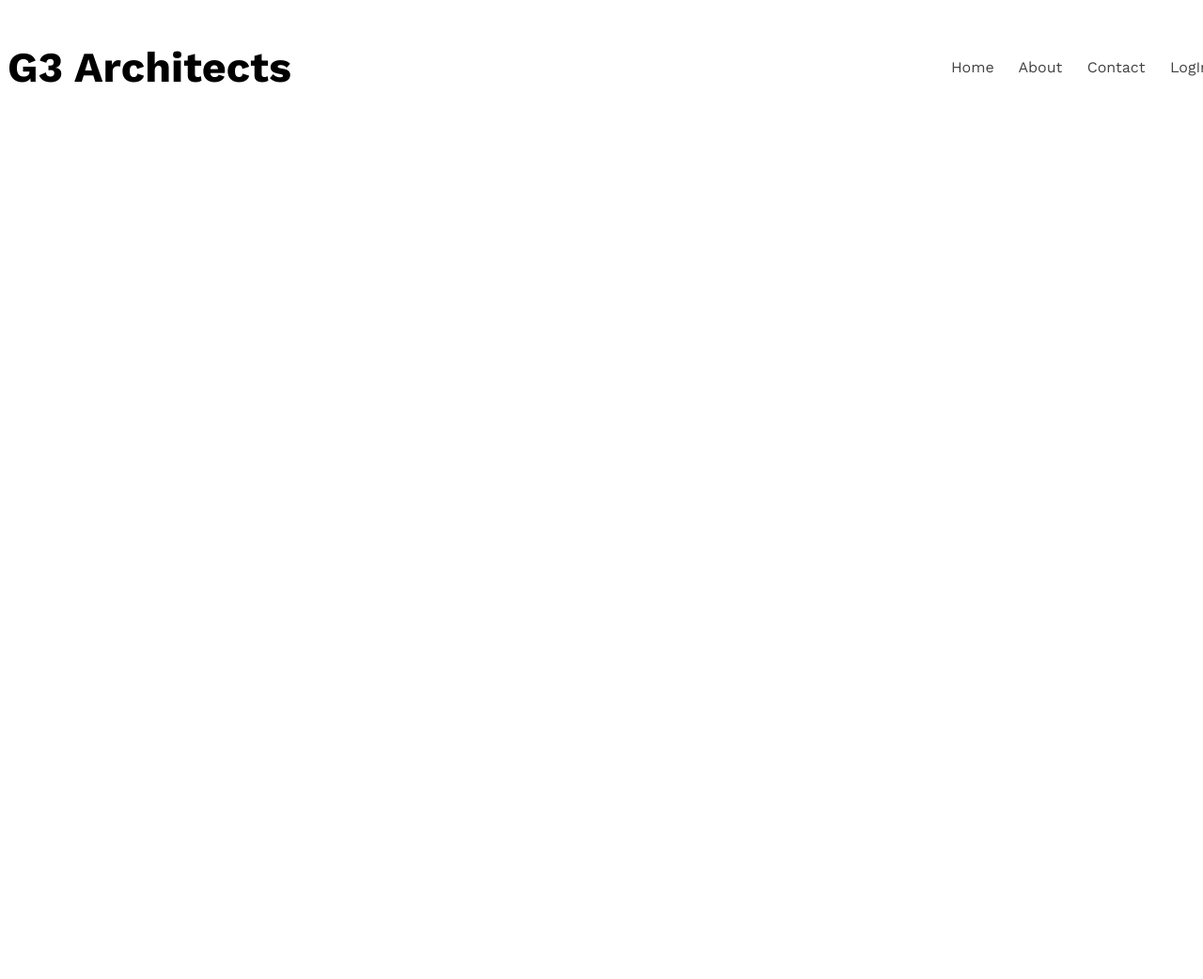
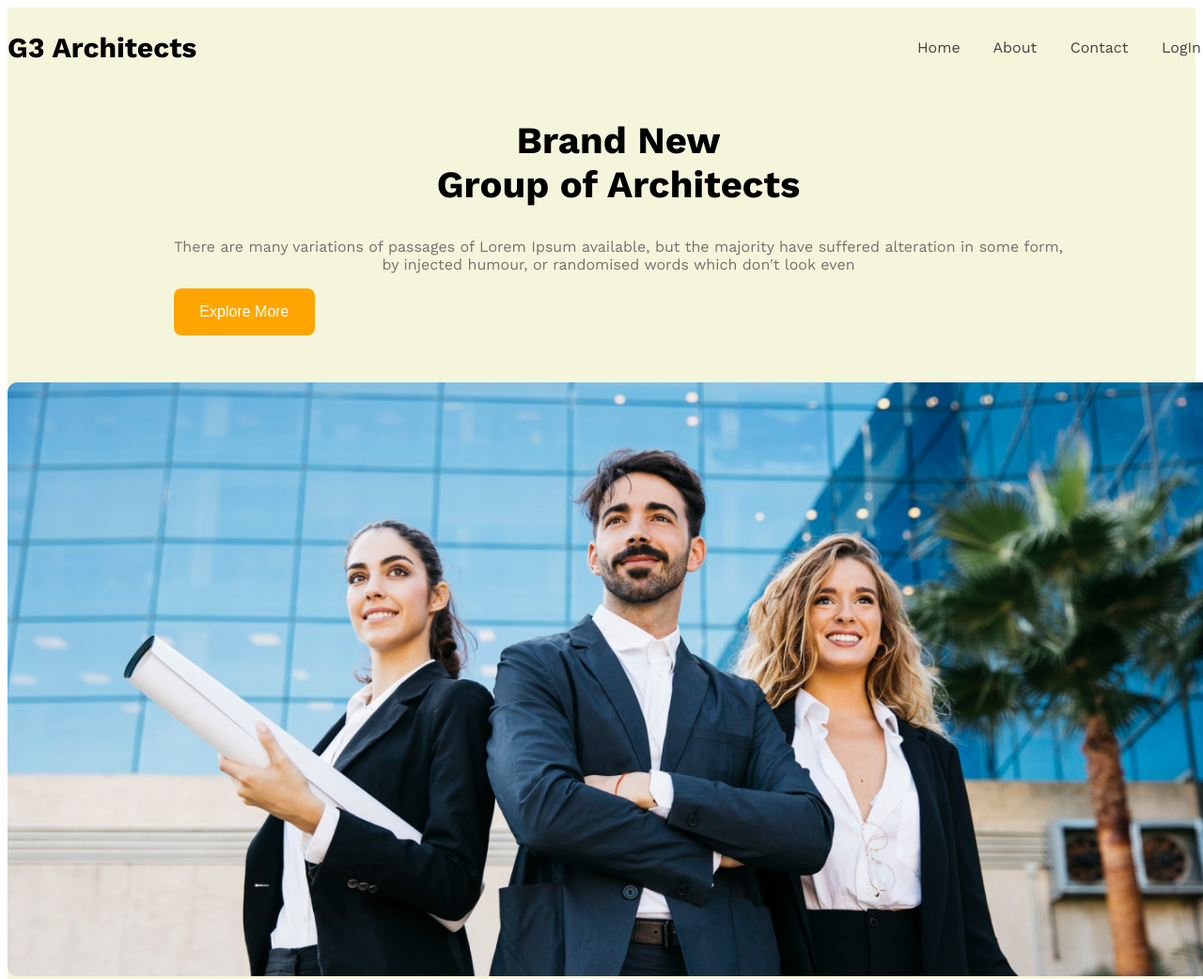
Before and after one commit to Nurealom405/assinment-2, a plain HTML site: page index.html in a window 1280 px wide. Shown: the top 1042 px of the page at 94% size. Before the commit the page ends 800 px from the top, so only its background shows below. Drawn offline with nearby package versions, Linux system fonts and the light colour scheme.

Commit message:
1st section done,button not center

```diff
--- a/index.html
+++ b/index.html
@@ -9,7 +9,8 @@
     <link rel="stylesheet" href="styles/style.css">
 </head>
 <body>
-    <!-- header -->
+    <section class="first-section">
+        <!-- header -->
     <header class="navigation container">
         <nav class="logo title">
             <h2>G3 Architects</h2>
@@ -21,5 +22,19 @@
             <a href="">LogIn</a>
         </nav>
     </header>
+    <!-- banner -->
+    <section class="banner container">
+        <div class="banner-info">
+            <h2 class="title-2">Brand New<br> Group of Architects </h2>
+            <p>There are many variations of passages of Lorem Ipsum available, but the majority have suffered alteration in some form,<br> by injected humour, or randomised words which don't look even</p>
+            <button class="btn-nur">Explore More</button>
+        </div>
+        <div class="banner-image">
+            <img src="images/banner.png" alt="">
+        </div>
+    </section>
+    </section>
+
+
 </body>
 </html>
--- a/styles/style.css
+++ b/styles/style.css
@@ -10,10 +10,26 @@ body{
     margin: auto;
     width: 1300px;
 }
+.first-section{
+background-color: beige;
+}
 .title{
-    font-size: 30px;
+    font-size: 20px;
     /* font-weight: 700; */
 }
+.title-2{
+    font-size: 40px;
+}
+.btn-nur{
+    background-color: orange;
+    color: white;
+    height: 50px;
+    width: 150px;
+    border: none;
+    border-radius: 8px;
+    font-size: 16px;
+}
+
 
 
 /* Navigation */
@@ -25,10 +41,69 @@ body{
 }
 .navber a{
     text-decoration: none;
-    margin-right: 21px;
+    margin-right: 30px;
     color: #424242;;
 }
 .navber a:hover{
     color: blue;
     font-size: 22px;
 }
+
+/* banner Section */
+.banner{
+    display: flex;
+    flex-direction: column;
+    justify-content: center;
+    align-items: center;
+}
+.banner-info h2{
+    text-align: center;
+}
+.banner-info p{
+    color: #727272;
+    display: flex;
+    justify-content: center;
+    text-align: center;
+}
+.banner-info button{
+    /* aita center hocce na */
+}
+.banner-image img{
+    height: auto;
+    width: 100%;
+    margin-top: 50px;
+    margin-bottom: 40px;
+    border-radius: 10px;
+}
+
+
+
+
+
+
+
+
+
+
+
+
+
+
+
+
+/* media Query */
+
+
+@media screen and (max-width: 577px) {
+    .container{
+        margin: auto;
+        width: 100%;
+    }
+    .navigation{
+        flex-direction: column;
+    }
+    /* .navber{
+        display: flex;
+        flex-direction: column;
+    } */
+}
```
